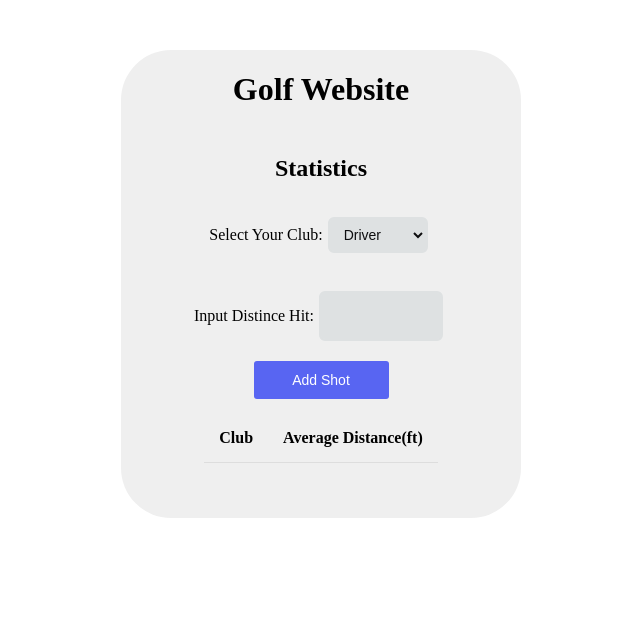
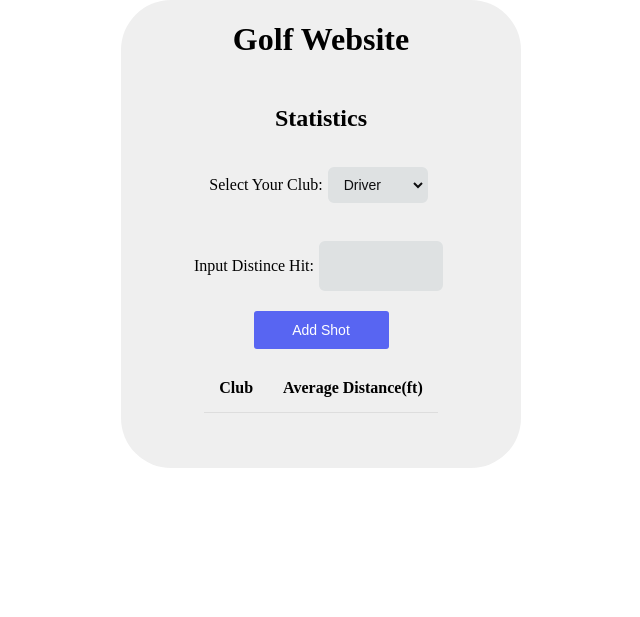
Before and after one commit to Rory3140/GolfWebsite, a PHP site: page / in a window 1280 px wide. Shown: the top 617 px of the page, without its empty margins (319-959 px from the left). Run offline with PHP 8.4, Linux system fonts and the light colour scheme; data that the repository does not hold is empty.

Commit message:
changed margin

```diff
--- a/styles.css
+++ b/styles.css
@@ -6,6 +6,7 @@ html {
 body {
     display: table-cell;
     vertical-align: middle;
+    margin-top: 50px;
 }
 
 header {
@@ -25,7 +26,6 @@ header {
 .mainContainer {
     background-color: #EFEFEF;
     border-radius: 50px;
-    margin-top: 50px;
     padding-bottom: 50px;
     width: 400px;
 }
```
